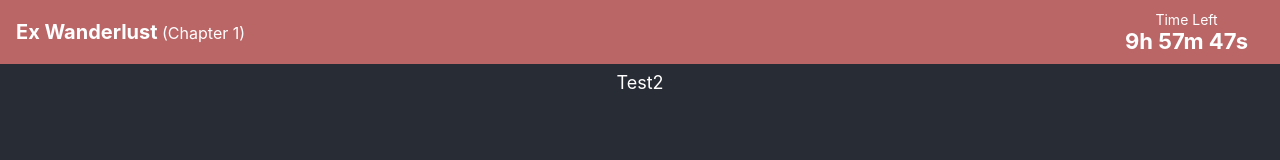
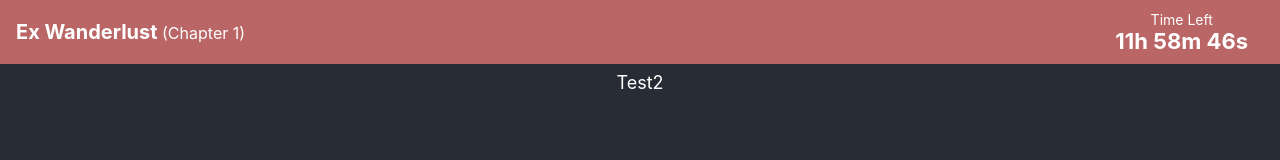
Before and after one commit to rcywop21/rcywop21.github.io, a React (Create React App) app in the folder wlclient/: page / in a window 1280 px wide. Shown: the top 160 px of the page. Built offline with nearby package versions, Linux system fonts and the light colour scheme; no server answers.

Commit message:
Basic implementation of client-side sockets

```diff
--- a/wlclient/package.json
+++ b/wlclient/package.json
@@ -13,6 +13,7 @@
         "react": "^17.0.2",
         "react-dom": "^17.0.2",
         "react-scripts": "4.0.3",
+        "socket.io-client": "^4.0.2",
         "typescript": "^4.1.2",
         "web-vitals": "^1.0.1"
     },
--- a/wlclient/src/App.tsx
+++ b/wlclient/src/App.tsx
@@ -1,11 +1,23 @@
 import React from 'react';
 import './App.css';
 import Header from './components/Header';
+import io from 'socket.io-client';
+
+const ENDPOINT = process.env.REACT_APP_ENDPOINT || 'http://localhost:8000';
 
 function App(): React.ReactElement {
+
+    React.useEffect(() => {
+        const socket = io(ENDPOINT);
+        console.log('socket');
+        return () => {
+            socket.disconnect();
+        }
+    }, []);
+
     return (
         <div className="App">
-            <Header chapter={1} deadline={new Date('2021-05-07T23:59:00')} />
+            <Header chapter={1} deadline={new Date('2021-05-08T01:59:59')} />
             <div className="App-container">Test2</div>
         </div>
     );
```
Also changed, not shown: 1 other file (tests, documents, lock files or other folders).
